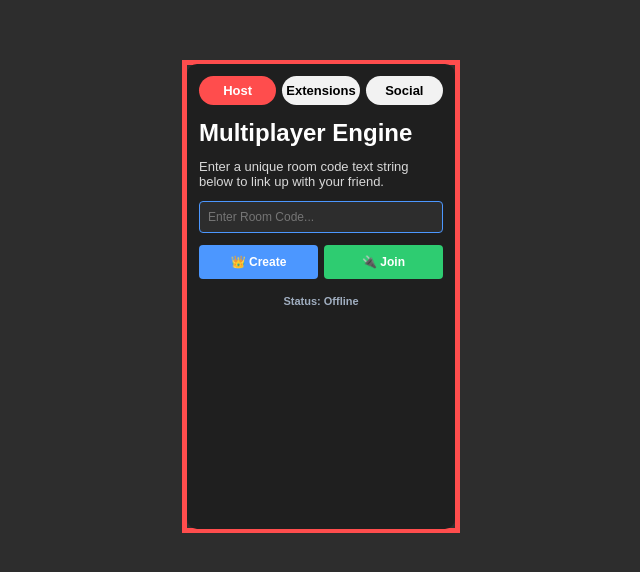
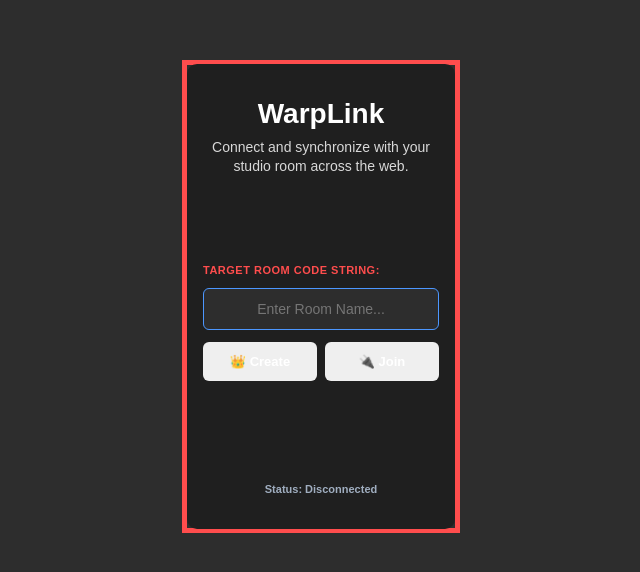
Before and after one commit to Ultimate-Doge/WarpLink, a plain HTML site: page index.html in a window 1280 px wide. Shown: the part 104-676 px from the top of the page, without its empty margins (319-959 px from the left). Drawn offline with Linux system fonts and the light colour scheme.

Commit message:
Update index.html

```diff
--- a/index.html
+++ b/index.html
@@ -3,7 +3,7 @@
 <head>
     <meta charset="UTF-8">
     <meta name="viewport" content="width=device-width, initial-scale=1.0">
-    <title>WarpLink Studio Client</title>
+    <title>WarpLink Studio Multi-Matchmaker</title>
     <style>
         * {
             margin: 0;
@@ -18,7 +18,7 @@
             align-items: center;
             height: 100vh;
         }
-        /* Your exact 5px solid red border framework */
+        /* Your exact 5px solid red outer border layout */
         .popup-border {
             border: 5px solid #ff4d4d;
             width: 278px;
@@ -28,100 +28,97 @@
             align-items: center;
             background: #2d2d2d;
         }
-        /* Your exact custom popup size & dark palette background */
+        /* Your exact custom popup dimensions & dark background */
         .container {
             width: 270px;
             height: 465px;
             background: #1f1f1f;
             border-radius: 10px;
-            padding: 12px;
+            padding: 24px 16px;
             overflow: hidden;
             display: flex;
             flex-direction: column;
+            justify-content: space-between;
         }
-        .tabs {
-            display: flex;
-            justify-content: space-between;
-            gap: 6px;
-            margin-bottom: 14px;
+        .header-section {
+            text-align: center;
+            margin-top: 10px;
         }
-        .tab {
-            flex: 1;
-            border: none;
-            background: #f2f2f2;
-            color: #000;
-            border-radius: 999px;
-            padding: 7px 0;
-            font-size: 13px;
-            font-weight: 600;
-            cursor: pointer;
-            transition: 0.2s;
-            text-align: center;
+        /* Forces your top line text to be bright white instead of black */
+        .header-section h2 {
+            font-size: 28px;
+            color: #ffffff !important;
+            margin-bottom: 8px;
+            font-weight: bold;
         }
-        .tab:hover {
-            background: #ffffff;
+        .header-section p {
+            font-size: 14px;
+            color: #d8d8d8;
+            line-height: 1.4;
         }
-        .tab.active {
-            background: #ff4d4d;
-            color: white;
-        }
-        .content-area {
-            flex-grow: 1;
-            color: white;
+        .form-section {
             display: flex;
             flex-direction: column;
-            gap: 10px;
+            gap: 12px;
+            margin-bottom: 15px;
         }
-        .page-panel {
-            display: none;
-            flex-direction: column;
-            gap: 12px;
-            text-align: left;
+        .input-label {
+            font-size: 11px;
+            color: #ff4d4d;
+            font-weight: bold;
+            text-transform: uppercase;
+            letter-spacing: 0.5px;
         }
-        .page-panel.active {
-            display: flex;
-        }
-        .page-panel h2 {
-            font-size: 24px;
-            color: #ffffff;
-        }
-        .page-panel p {
-            font-size: 13px;
-            color: #d8d8d8;
-        }
-        /* FORM CONTROLS & SIDE-BY-SIDE GRID ELEMENTS */
-        .input-box {
+        .room-input {
             background: #2d2d2d;
-            border: 1px solid #4c97ff;
+            border: 1px solid #4c97ff; /* Clean Scratch Blue outline */
             color: white;
-            border-radius: 4px;
-            padding: 8px;
-            font-size: 12px;
+            border-radius: 6px;
+            padding: 12px;
+            font-size: 14px;
             outline: none;
             width: 100%;
             box-sizing: border-box;
+            text-align: center;
+        }
+        .button-grid {
+            display: flex;
+            gap: 8px;
+            width: 100%;
         }
         .action-btn {
             color: white;
             border: none;
-            padding: 10px;
-            border-radius: 4px;
+            padding: 12px 0;
+            border-radius: 6px;
             font-weight: bold;
-            font-size: 12px;
+            font-size: 13px;
             cursor: pointer;
-            width: 100%;
+            flex: 1;
             box-sizing: border-box;
-            transition: opacity 0.2s;
+            transition: background 0.2s, transform 0.1s;
         }
-        .action-btn:hover {
-            opacity: 0.9;
+        .action-btn:active {
+            transform: scale(0.98);
+        }
+        #btn-host {
+            background: #4c97ff;
+        }
+        #btn-host:hover {
+            background: #357ae8;
+        }
+        #btn-join {
+            background: #2ecc71;
+        }
+        #btn-join:hover {
+            background: #27ae60;
         }
         #wl-status-log {
             font-size: 11px;
             font-weight: bold;
             text-align: center;
-            margin-top: 4px;
             color: #a0aec0;
+            margin-bottom: 10px;
         }
     </style>
 </head>
@@ -130,44 +127,26 @@
 <div class="popup-border">
     <div class="container">
 
-        <!-- Scratch Addons Style Tab Selector Row -->
-        <div class="tabs">
-            <button class="tab active" id="btn-host">Host</button>
-            <button class="tab" id="btn-ext">Extensions</button>
-            <button class="tab" id="btn-social">Social</button>
+        <!-- App Title Header Block -->
+        <div class="header-section">
+            <h2>WarpLink</h2>
+            <p>Connect and synchronize with your studio room across the web.</p>
         </div>
 
-        <div class="content-area">
+        <!-- Central Input Box and Buttons Matrix -->
+        <div class="form-section">
+            <span class="input-label">Target Room Code String:</span>
+            <input id="wl-room-input" class="room-input" type="text" placeholder="Enter Room Name...">
 
-            <!-- TAB 1: HOST WORKSPACE (Create & Join Forms Side-by-Side) -->
-            <div class="page-panel active" id="panel-host">
-                <h2>Multiplayer Engine</h2>
-                <p>Enter a unique room code text string below to link up with your friend.</p>
+            <div class="button-grid">
+                <button id="wl-host-btn" class="action-btn">👑 Create</button>
+                <button id="wl-join-btn" class="action-btn">🔌 Join</button>
+            </div>
+        </div>
 
-                <input id="wl-room-input" class="input-box" type="text" placeholder="Enter Room Code...">
+        <!-- Continuous Cloud Status Logger -->
+        <div id="wl-status-log">Status: Disconnected</div>
 
-                <!-- Side-by-side room management grid buttons -->
-                <div style="display: flex; gap: 6px; width: 100%;">
-                    <button id="wl-host-btn" class="action-btn" style="background: #4c97ff; flex: 1;">👑 Create</button>
-                    <button id="wl-join-btn" class="action-btn" style="background: #2ecc71; flex: 1;">🔌 Join</button>
-                </div>
-
-                <div id="wl-status-log">Status: Offline</div>
-            </div>
-
-            <!-- TAB 2: EXTENSIONS PANELS PLUGINS -->
-            <div class="page-panel" id="panel-ext">
-                <h2>Extensions</h2>
-                <p>Your custom Webflow extension canvas controls go right inside here.</p>
-            </div>
-
-            <!-- TAB 3: SOCIAL & DEPLOY CHANNELS -->
-            <div class="page-panel" id="panel-social">
-                <h2>Social</h2>
-                <p>Links, chat windows, and Scratch profile publishing forms go inside here.</p>
-            </div>
-
-        </div>
     </div>
 </div>
 
```
